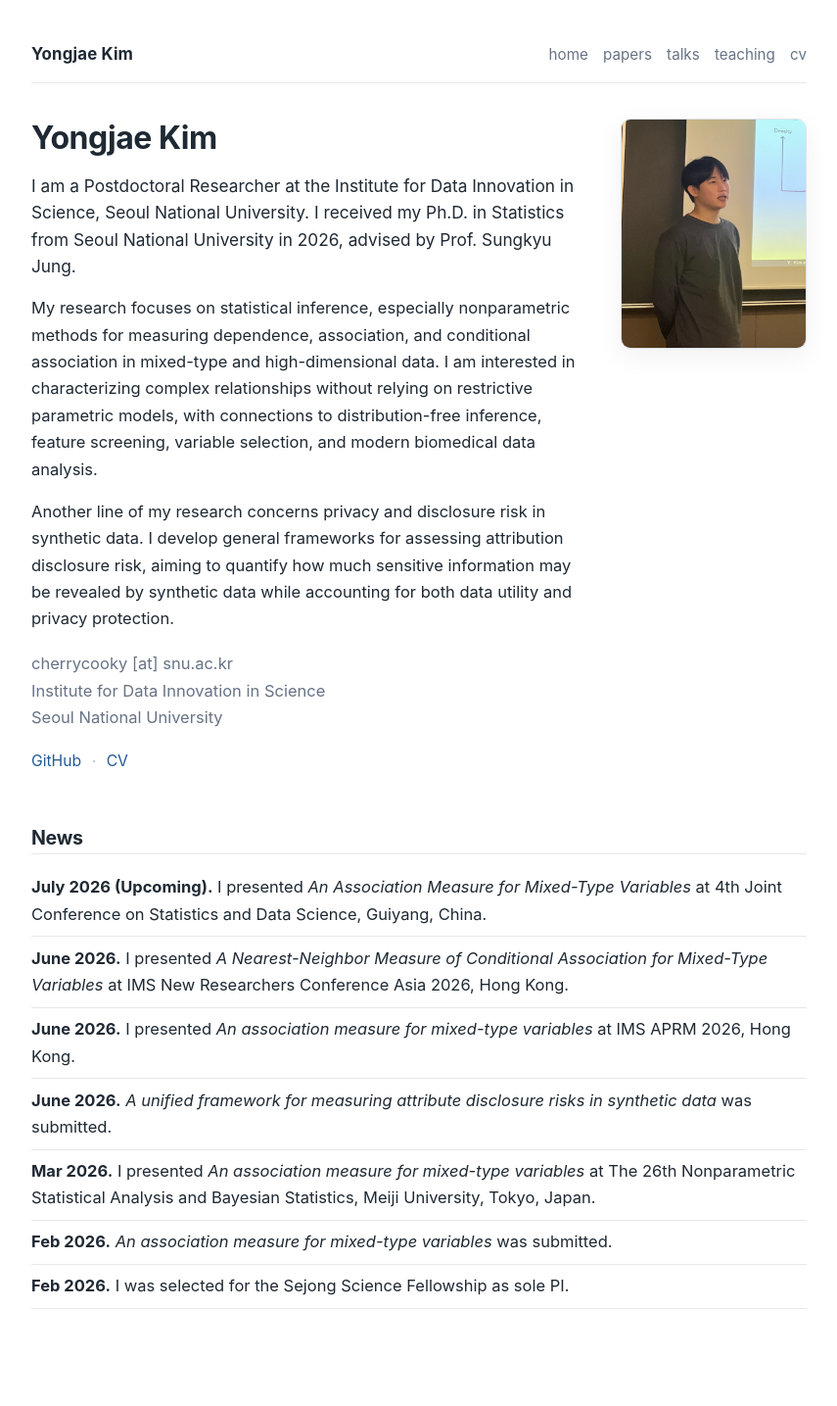
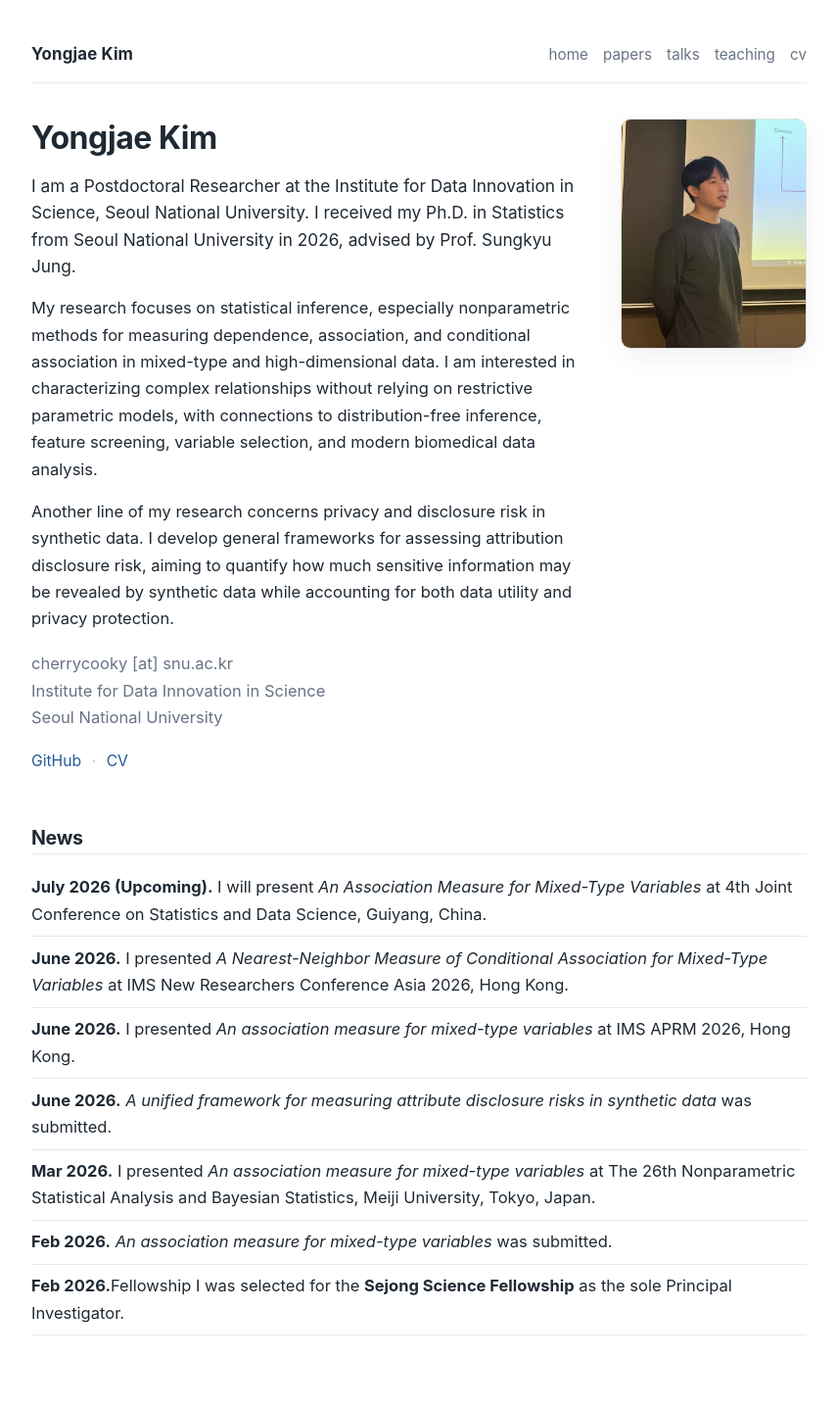
Before and after one commit to cherrrycooky/cherrrycooky.github.io, a Jekyll site: the page built from index.markdown, in a window 1280 px wide. Shown: the whole page at 98% size, without its empty margins (212-1067 px from the left). Built offline with Jekyll 4.4.1, drawn with Linux system fonts in a browser that asks for light colours; before the commit the page ends 1408 px from its top, so only the background shows below that.

Commit message:
Update index.markdown

```diff
--- a/index.markdown
+++ b/index.markdown
@@ -39,12 +39,13 @@ title: Home
 <section class="news-section">
   <h2>News</h2>
   <ul class="news-list">
-    <li><span class="news-date">July 2026 (Upcoming).</span> I presented <em>An Association Measure for Mixed-Type Variables</em> at 4th Joint Conference on Statistics and Data Science, Guiyang, China.</li>
+    <li><span class="news-date">July 2026 (Upcoming).</span> I will present <em>An Association Measure for Mixed-Type Variables</em> at 4th Joint Conference on Statistics and Data Science, Guiyang, China.</li>
     <li><span class="news-date">June 2026.</span> I presented <em>A Nearest-Neighbor Measure of Conditional Association for Mixed-Type Variables</em> at IMS New Researchers Conference Asia 2026, Hong Kong.</li>
     <li><span class="news-date">June 2026.</span> I presented <em>An association measure for mixed-type variables</em> at IMS APRM 2026, Hong Kong.</li>
     <li><span class="news-date">June 2026.</span> <em>A unified framework for measuring attribute disclosure risks in synthetic data</em> was submitted.</li>
     <li><span class="news-date">Mar 2026.</span> I presented <em>An association measure for mixed-type variables</em> at The 26th Nonparametric Statistical Analysis and Bayesian Statistics, Meiji University, Tokyo, Japan.</li>
     <li><span class="news-date">Feb 2026.</span> <em>An association measure for mixed-type variables</em> was submitted.</li>
-    <li><span class="news-date">Feb 2026.</span> I was selected for the Sejong Science Fellowship as sole PI.</li>
+    <li class="news-highlight"><span class="news-date">Feb 2026.</span><span class="news-badge">Fellowship</span>  I was selected for the <strong>Sejong Science Fellowship</strong> as the sole Principal Investigator.
+</li>
   </ul>
 </section>
```
